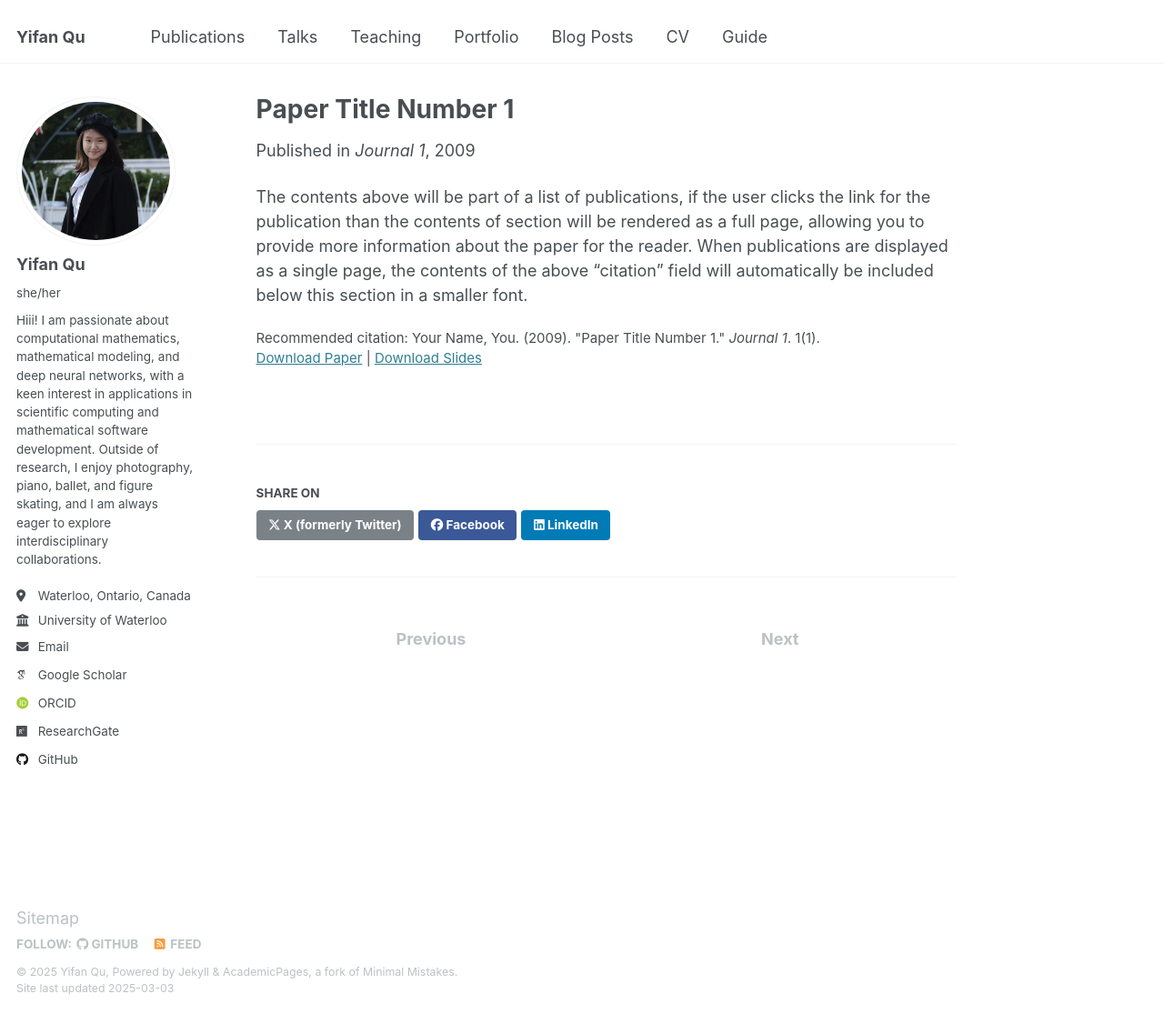
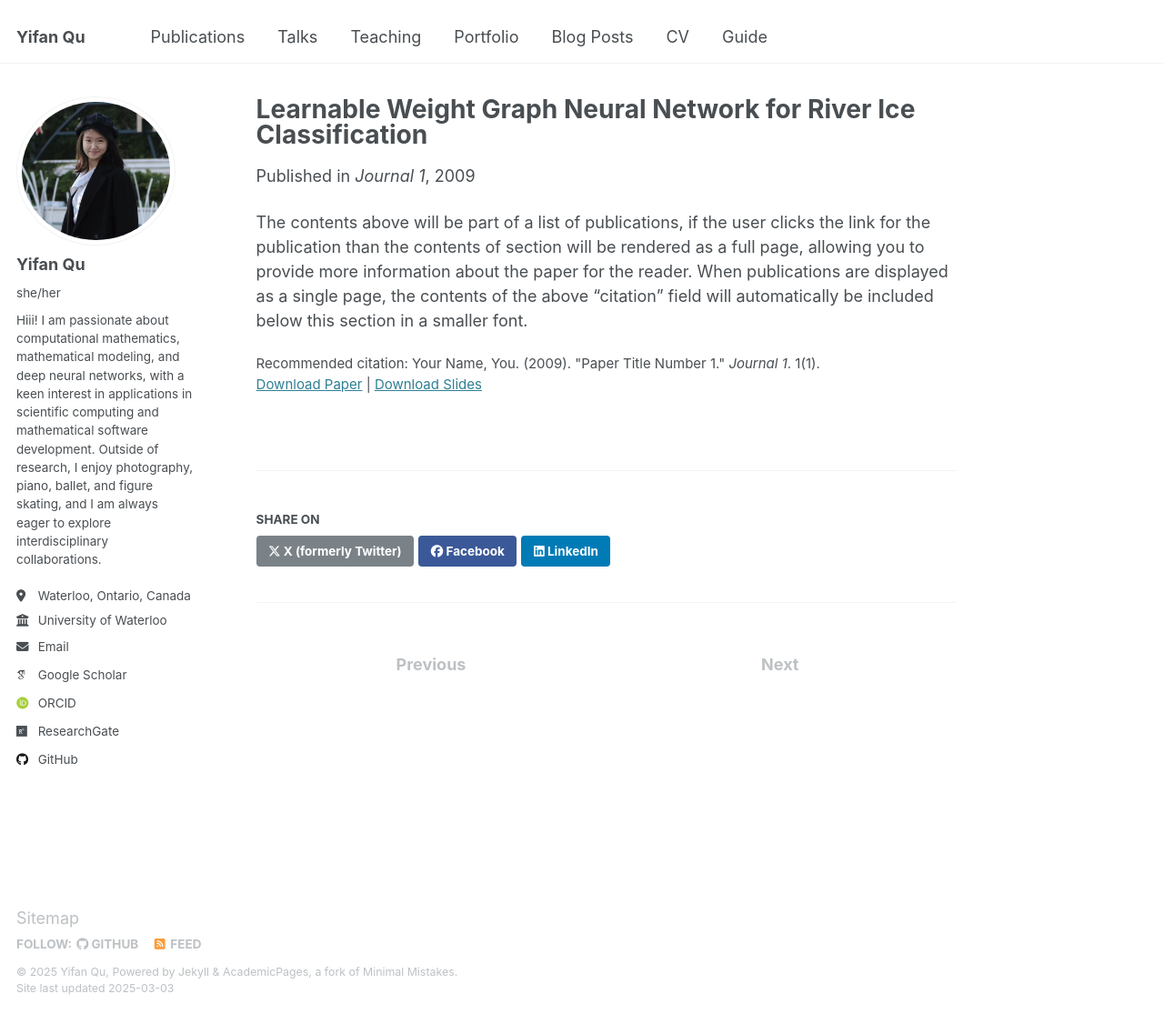
Before and after one commit to Maruko1337/Maruko1337.github.io, a Jekyll site: the page built from _publications/2009-10-01-paper-title-number-1.md, in a window 1280 px wide and 1115 px high. Shown: the whole window at 91% size. Built offline with Jekyll 4.4.1, drawn with Linux system fonts in a browser that asks for light colours; some web fonts are replaced.

Commit message:
Update 2009-10-01-paper-title-number-1.md

```diff
--- a/_publications/2009-10-01-paper-title-number-1.md
+++ b/_publications/2009-10-01-paper-title-number-1.md
@@ -1,7 +1,7 @@
 ---
-title: "Paper Title Number 1"
-collection: publications
-category: manuscripts
+title: "Learnable Weight Graph Neural Network for River Ice Classification"
+collection: conference paper
+category: conference paper
 permalink: /publication/2009-10-01-paper-title-number-1
 excerpt: 'This paper is about the number 1. The number 2 is left for future work.'
 date: 2009-10-01
```
